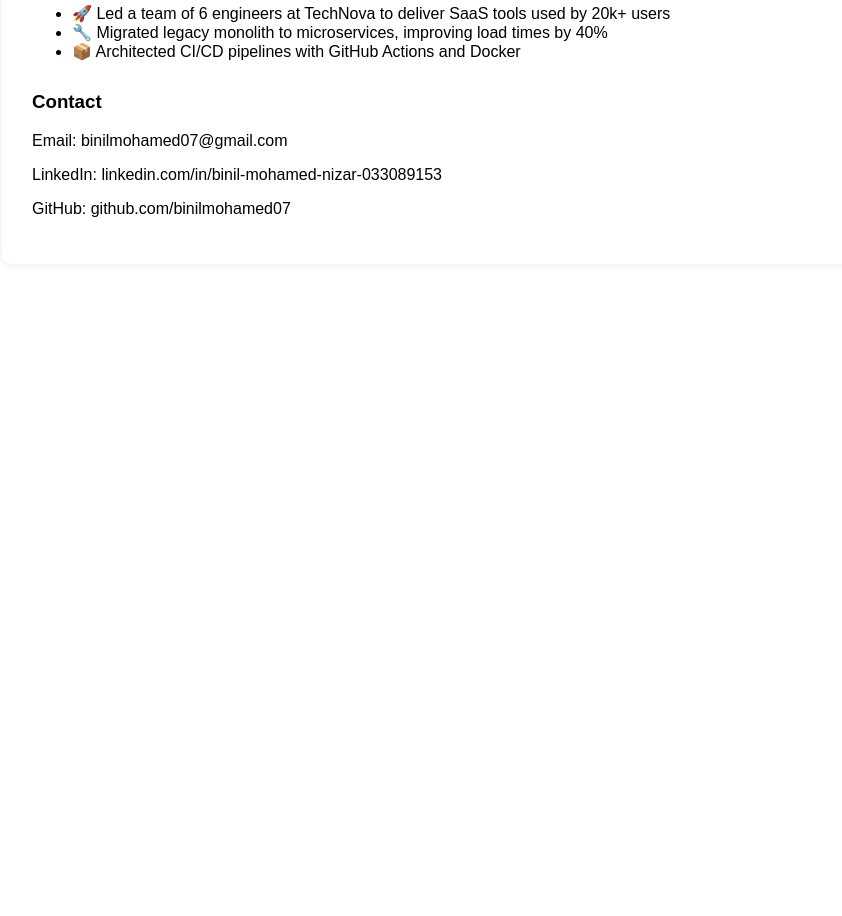
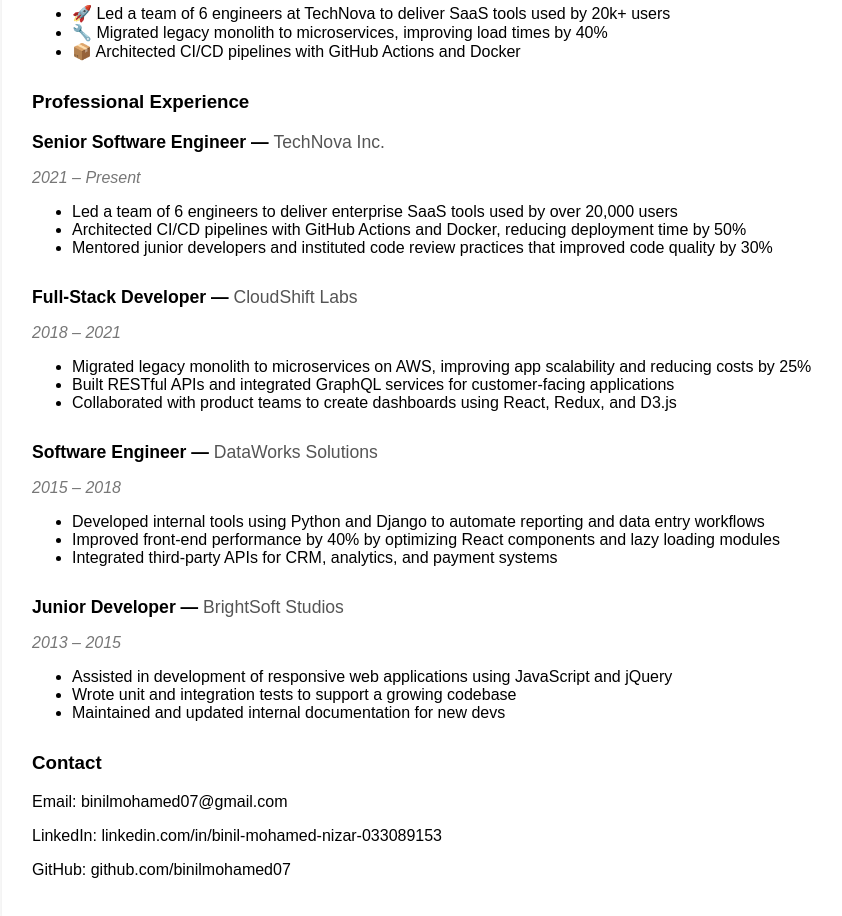
Before and after one commit to binilmohd07/react-profile, a React (Create React App) app: page / in a window 1280 px wide. Shown: the part 560-1476 px from the top of the page, without its empty margins (208-1050 px from the left). Before the commit the page ends 864 px from the top, so only its background shows below. Built offline with nearby package versions, Linux system fonts and the light colour scheme.

Commit message:
Updated profile and added github action added

```diff
--- a/src/Profile.css
+++ b/src/Profile.css
@@ -47,3 +47,23 @@
     margin: 5px;
     border-radius: 5px;
 }
+
+.job-entry {
+    margin-bottom: 30px;
+}
+
+.job-entry h4 {
+    margin: 0;
+    font-size: 1.1em;
+}
+
+.company {
+    font-weight: normal;
+    color: #555;
+}
+
+.duration {
+    font-style: italic;
+    color: #777;
+    margin-bottom: 10px;
+}
--- a/src/Profile.js
+++ b/src/Profile.js
@@ -36,6 +36,51 @@
             </div>
 
             <div className="profile-section">
+                <h3>Professional Experience</h3>
+
+                <div className="job-entry">
+                    <h4>Senior Software Engineer — <span className="company">TechNova Inc.</span></h4>
+                    <p className="duration">2021 – Present</p>
+                    <ul>
+                        <li>Led a team of 6 engineers to deliver enterprise SaaS tools used by over 20,000 users</li>
+                        <li>Architected CI/CD pipelines with GitHub Actions and Docker, reducing deployment time by 50%</li>
+                        <li>Mentored junior developers and instituted code review practices that improved code quality by 30%</li>
+                    </ul>
+                </div>
+
+                <div className="job-entry">
+                    <h4>Full-Stack Developer — <span className="company">CloudShift Labs</span></h4>
+                    <p className="duration">2018 – 2021</p>
+                    <ul>
+                        <li>Migrated legacy monolith to microservices on AWS, improving app scalability and reducing costs by 25%</li>
+                        <li>Built RESTful APIs and integrated GraphQL services for customer-facing applications</li>
+                        <li>Collaborated with product teams to create dashboards using React, Redux, and D3.js</li>
+                    </ul>
+                </div>
+
+                <div className="job-entry">
+                    <h4>Software Engineer — <span className="company">DataWorks Solutions</span></h4>
+                    <p className="duration">2015 – 2018</p>
+                    <ul>
+                        <li>Developed internal tools using Python and Django to automate reporting and data entry workflows</li>
+                        <li>Improved front-end performance by 40% by optimizing React components and lazy loading modules</li>
+                        <li>Integrated third-party APIs for CRM, analytics, and payment systems</li>
+                    </ul>
+                </div>
+
+                <div className="job-entry">
+                    <h4>Junior Developer — <span className="company">BrightSoft Studios</span></h4>
+                    <p className="duration">2013 – 2015</p>
+                    <ul>
+                        <li>Assisted in development of responsive web applications using JavaScript and jQuery</li>
+                        <li>Wrote unit and integration tests to support a growing codebase</li>
+                        <li>Maintained and updated internal documentation for new devs</li>
+                    </ul>
+                </div>
+            </div>
+
+
+            <div className="profile-section">
                 <h3>Contact</h3>
                 <p>Email: binilmohamed07@gmail.com</p>
                 <p>LinkedIn: linkedin.com/in/binil-mohamed-nizar-033089153</p>
```
